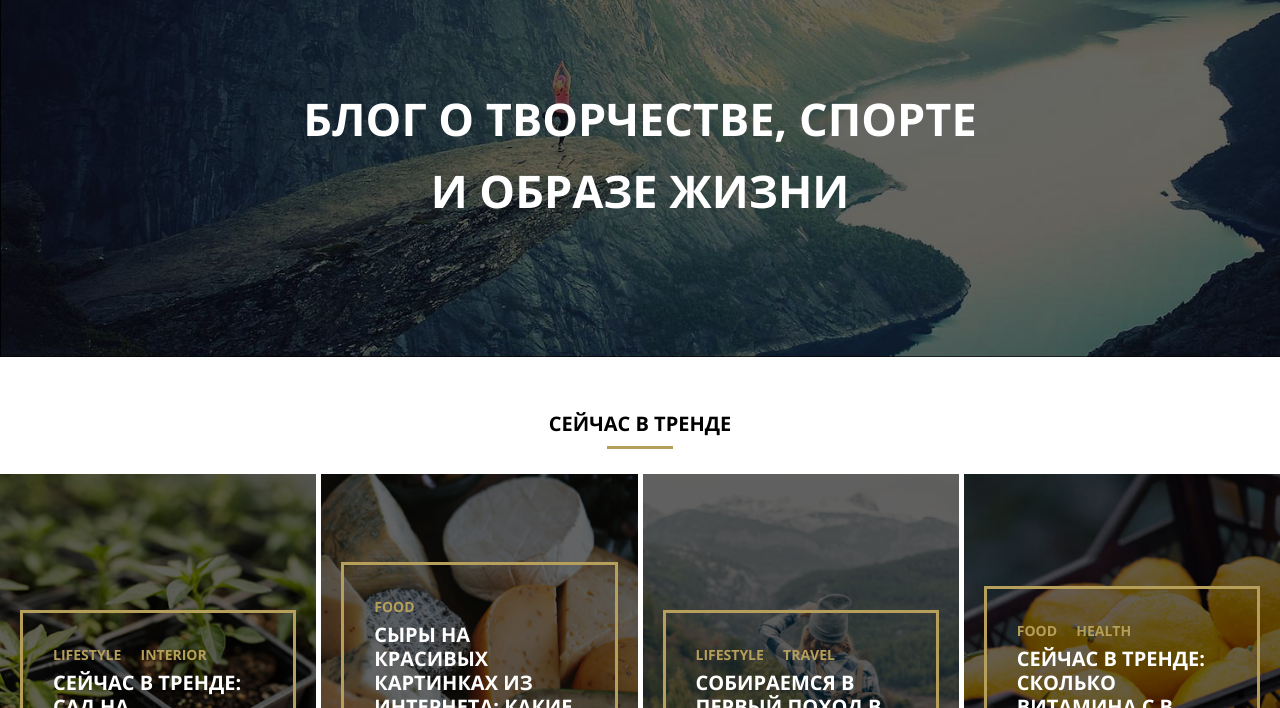
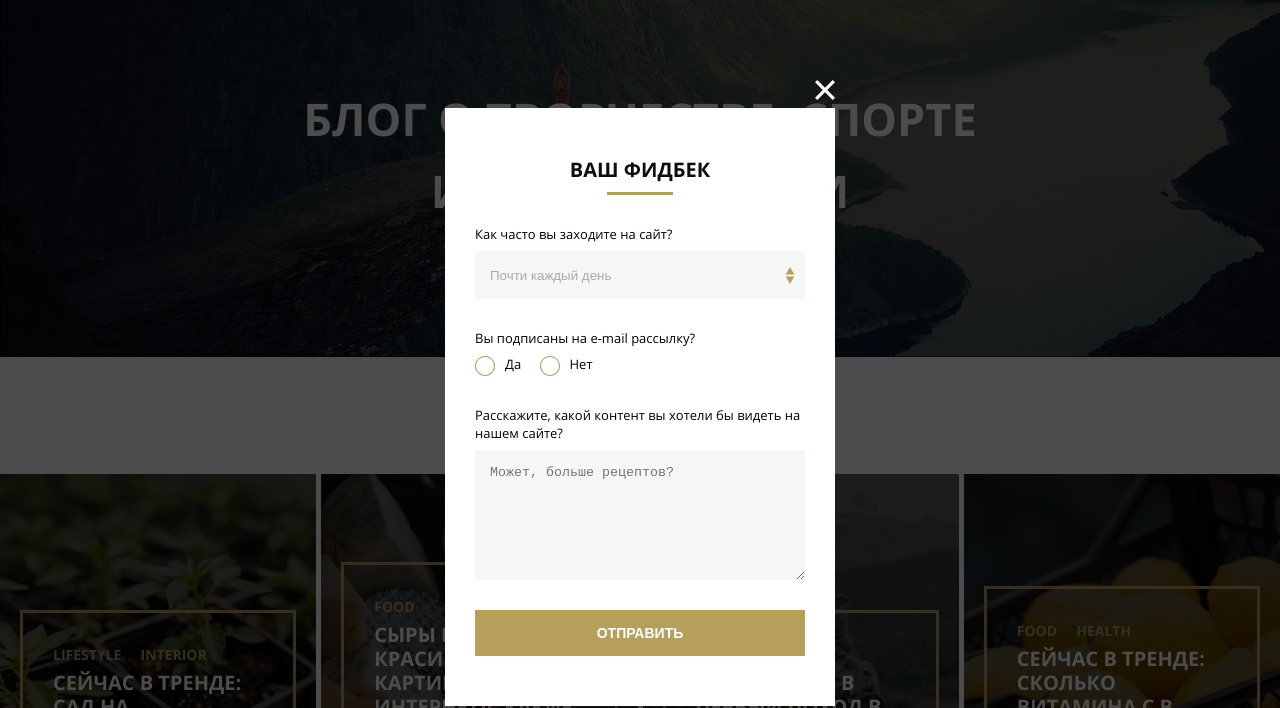
Before and after one commit to Sinsl/adaptiv-diplom, a plain HTML site: page index.html in a window 1280 px wide. Shown: the part 92-800 px from the top of the page. Drawn offline with Linux system fonts and the light colour scheme; files whose address does not match are found by name.

Commit message:
textarea теперь не тянется

```diff
--- a/css/style.css
+++ b/css/style.css
@@ -109,7 +109,7 @@ h4, h5 {
     background-color: rgba(0,0,0,0.7);
     z-index: 5;
     font-family: "Open Sans";
-    display: none;
+//    display: none;
 }
 .close-popup{
     position: absolute;
@@ -148,8 +148,8 @@ h4, h5 {
     -webkit-appearance: none;
     -moz-appearance: none;
     color: #aaaaaa;
+    width: 100%;
     display: block;
-    width: 100%;
     border: none;
     background-color: #f4f7f6;
     border-radius: 0;
@@ -161,6 +161,9 @@ h4, h5 {
     background-size: 10px;
     background-repeat: no-repeat;
     background-position: right 10px center;
+}
+.section-textarea textarea {
+    max-width: 100%;
 }
 .section-select select:focus,
 .section-textarea textarea:focus {
```
